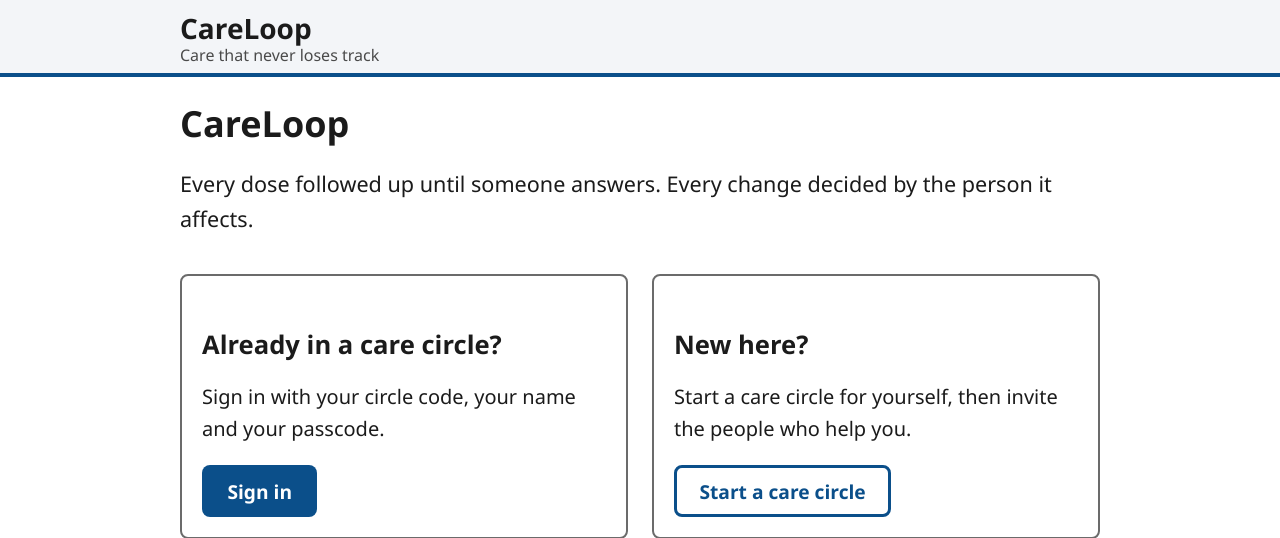
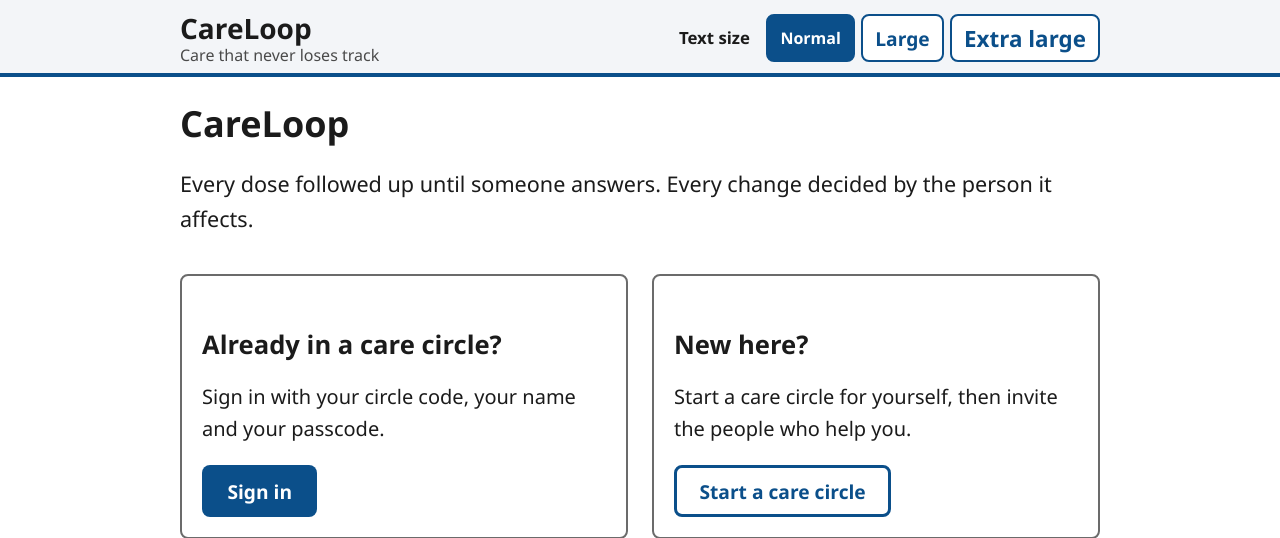
Before and after one commit to shravanisy2006/CareLoop, a FastAPI app: page / in a window 1280 px wide. Shown: the top 538 px of the page. Run offline with FastAPI, Linux system fonts and the light colour scheme.

Commit message:
Add text size control and larger elder screens

```diff
--- a/careloop/web/app.py
+++ b/careloop/web/app.py
@@ -30,6 +30,7 @@ from careloop.web.routes import (
     doses,
     history,
     medications,
+    preferences,
     proposals,
 )
 from careloop.web.security import NotSignedIn, SecurityHeadersMiddleware
@@ -76,7 +77,17 @@ def create_app(settings: Settings | None = None, services: Services | None = Non
     )
     app.mount("/static", StaticFiles(directory=str(STATIC_DIR)), name="static")
 
-    for module in (auth, dashboard, doses, medications, appointments, proposals, history, circle):
+    for module in (
+        auth,
+        dashboard,
+        doses,
+        medications,
+        appointments,
+        proposals,
+        history,
+        circle,
+        preferences,
+    ):
         app.include_router(module.router)
 
     @app.get("/healthz", include_in_schema=False)
--- a/careloop/web/rendering.py
+++ b/careloop/web/rendering.py
@@ -22,6 +22,7 @@ from careloop.domain.permissions import Action, can
 from careloop.integrations.google_calendar import add_to_calendar_url
 from careloop.notifications.messages import KIND_LABELS
 from careloop.security.identifiers import format_circle_code
+from careloop.web.routes.preferences import TEXT_SIZE_LABELS, TEXT_SIZES, text_size
 from careloop.web.security import csrf_token
 
 TEMPLATE_DIR = Path(__file__).parent / "templates"
@@ -77,6 +78,9 @@ def build_templates() -> Jinja2Templates:
     env.filters["circle_code"] = format_circle_code
     env.globals.update(
         csrf_token=csrf_token,
+        text_size=text_size,
+        TEXT_SIZES=TEXT_SIZES,
+        TEXT_SIZE_LABELS=TEXT_SIZE_LABELS,
         can=can,
         Action=Action,
         Role=Role,
--- a/careloop/web/security.py
+++ b/careloop/web/security.py
@@ -69,14 +69,20 @@ def safe_redirect_target(value: object, default: str = "/") -> str:
 
 def sign_in(request: Request, member: Member) -> None:
     """Start a fresh session (prevents session fixation) for `member`."""
+    text_size = request.session.get("text_size")
     request.session.clear()
+    if text_size:
+        request.session["text_size"] = text_size
     request.session[SESSION_MEMBER] = member.id
     request.session[SESSION_CIRCLE] = member.circle_id
     request.session[SESSION_CSRF] = secrets.token_urlsafe(32)
 
 
 def sign_out(request: Request) -> None:
+    text_size = request.session.get("text_size")
     request.session.clear()
+    if text_size:
+        request.session["text_size"] = text_size
 
 
 class SecurityHeadersMiddleware(BaseHTTPMiddleware):
--- a/careloop/web/static/careloop.css
+++ b/careloop/web/static/careloop.css
@@ -28,6 +28,9 @@
 *, *::before, *::after { box-sizing: border-box; }
 
 html { font-size: 100%; }
+/* Text size chosen by the person (scales everything sized in rem). */
+html.text-large { font-size: 115%; }
+html.text-xlarge { font-size: 135%; }
 
 body {
   margin: 0;
@@ -83,6 +86,31 @@ main:focus { outline: none; box-shadow: none; }
 }
 .link-button { background: none; border: 2px solid transparent; cursor: pointer; text-decoration: underline; font-family: inherit; }
 .inline-form { display: inline; margin: 0; }
+
+/* Elder's screens: larger by default, on top of the chosen text size. */
+.elder-view { --font-size-base: 1.4rem; }
+.elder-view h1 { font-size: 2.5rem; }
+.elder-view h2 { font-size: 1.8rem; }
+.elder-view .dose-card h3 { font-size: 1.75rem; }
+.elder-view .dose-meta { font-size: 1.5rem; }
+.elder-view .dose-actions .button-large { font-size: 1.7rem; min-height: 76px; padding: 0.85rem 2.2rem; }
+.elder-view .dose-actions .button-secondary { font-size: 1.4rem; min-height: 76px; }
+.elder-view .main-nav a, .elder-view .link-button { font-size: 1.35rem; }
+.elder-view .button { font-size: 1.35rem; }
+
+/* Text size control */
+.text-size-form { margin: 0; }
+.text-size-group { border: 0; margin: 0; padding: 0; display: flex; flex-wrap: wrap; align-items: center; gap: 0.4rem; }
+.text-size-group legend { float: left; margin-right: 0.5rem; font-weight: 700; font-size: 1.05rem; }
+.text-size-button {
+  min-height: 48px; min-width: 48px; padding: 0.25rem 0.75rem; border-radius: var(--radius);
+  border: 2px solid var(--color-primary); background: var(--color-background);
+  color: var(--color-primary); font-family: inherit; font-weight: 700; cursor: pointer;
+}
+.text-size-normal { font-size: 1rem; }
+.text-size-large { font-size: 1.2rem; }
+.text-size-xlarge { font-size: 1.4rem; }
+.text-size-button[aria-pressed="true"] { background: var(--color-primary); color: var(--color-primary-text); }
 
 /* Buttons: big, high contrast, clearly labelled */
 .button {
--- a/careloop/web/templates/base.html
+++ b/careloop/web/templates/base.html
@@ -1,5 +1,5 @@
 <!doctype html>
-<html lang="en">
+<html lang="en" class="text-{{ text_size(request) }}">
 <head>
   <meta charset="utf-8">
   <meta name="viewport" content="width=device-width, initial-scale=1">
@@ -7,11 +7,22 @@
   <link rel="icon" href="{{ url_for('static', path='favicon.svg') }}" type="image/svg+xml">
   <link rel="stylesheet" href="{{ url_for('static', path='careloop.css') }}">
 </head>
-<body>
+<body{% if viewer and viewer.member.role == Role.ELDER %} class="elder-view"{% endif %}>
   <a class="skip-link" href="#main">Skip to main content</a>
   <header class="site-header">
     <div class="wrap header-row">
       <a class="brand" href="/">CareLoop<span class="tagline">Care that never loses track</span></a>
+      <form method="post" action="/text-size" class="text-size-form">
+        <input type="hidden" name="csrf_token" value="{{ csrf_token(request) }}">
+        <input type="hidden" name="next" value="{{ request.url.path }}">
+        <fieldset class="text-size-group">
+          <legend>Text size</legend>
+          {% for size in TEXT_SIZES %}
+          <button type="submit" name="size" value="{{ size }}" class="text-size-button text-size-{{ size }}"
+                  aria-pressed="{{ 'true' if text_size(request) == size else 'false' }}">{{ TEXT_SIZE_LABELS[size] }}</button>
+          {% endfor %}
+        </fieldset>
+      </form>
       {% if viewer %}
       <p class="signed-in">Signed in as <strong>{{ viewer.member.display_name }}</strong>
         ({{ ROLE_LABELS[viewer.member.role] }})</p>
--- a/scripts/accessibility_audit.py
+++ b/scripts/accessibility_audit.py
@@ -152,7 +152,8 @@ def main() -> int:
             page.fill("#field-circle_code", code)
             page.fill("#field-display_name", name)
             page.fill("#field-passcode", passcode)
-            page.click("button[type=submit]")
+            page.click('form[action="/login"] button[type=submit]')
+            assert "/login" not in page.url, f"sign-in failed for {name}"
             for path in [*PAGES, proposal_page]:
                 page.goto(base + path)
                 page.evaluate(axe_source)
```
Also changed, not shown: REQUIREMENTS_MAPPING.md (+3 -3 lines), TESTING.md (+5 -2 lines), careloop/web/routes/preferences.py (added, +33 -0 lines), tests/web/test_text_size.py (added, +54 -0 lines), README.md.
